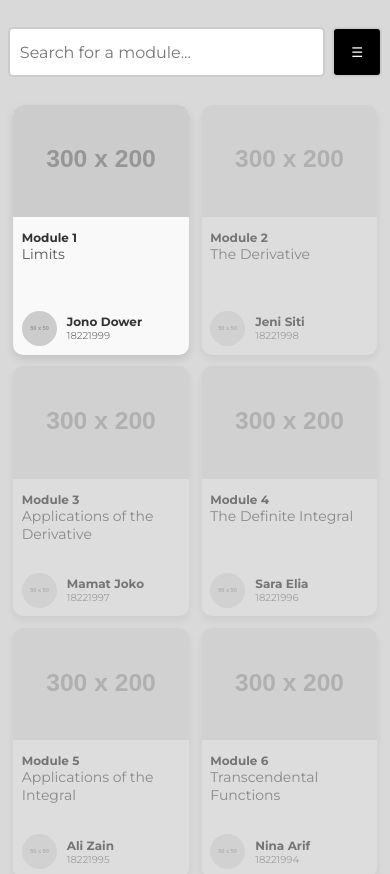
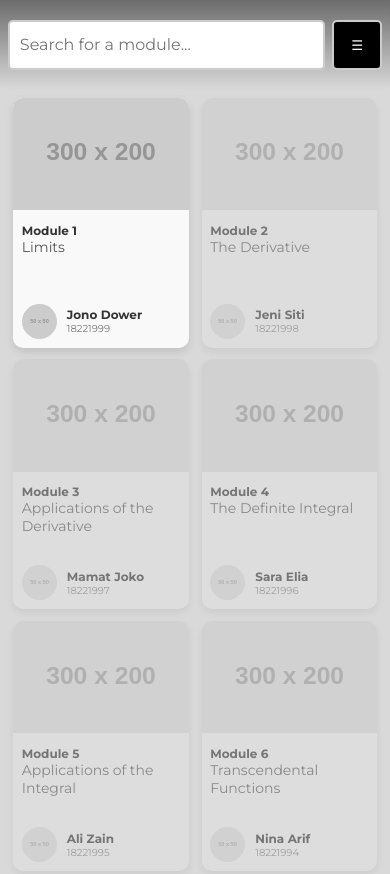
Before and after one commit to daffaelengi/mathiverse, a plain HTML site: page home/index.html in a window 390 px wide. Shown: the top 874 px of the page. Drawn offline with Linux system fonts and the light colour scheme; placeholder pictures from the web are drawn by us; a web font is replaced by a local one.

Commit message:
update new navbar for android

```diff
--- a/home/style.css
+++ b/home/style.css
@@ -394,6 +394,7 @@ a.card {
   }
 
   .container {
+    margin-top: 25%;
     gap: 0px;
     padding: 0px;
   }
@@ -448,9 +449,18 @@ a.card {
   }
 
   .search-bar {
+    top: 0;
+    padding-top: 5%;
+    padding-bottom: 5%;
+    width: 100%;
+    position: fixed;
+    z-index: 1;
+    background-color: rgba(0, 0, 0, 0);
+    background-image: linear-gradient(rgba(0,0,0,0.5), rgba(0,0,0,0));
+    backdrop-filter: blur(2px);
     gap: 2%;
-    margin-top: 5%;
-    margin-bottom: 5%;
+    /* margin-top: 5%;
+    margin-bottom: 5%; */
   }
 
   #search-input {
```
